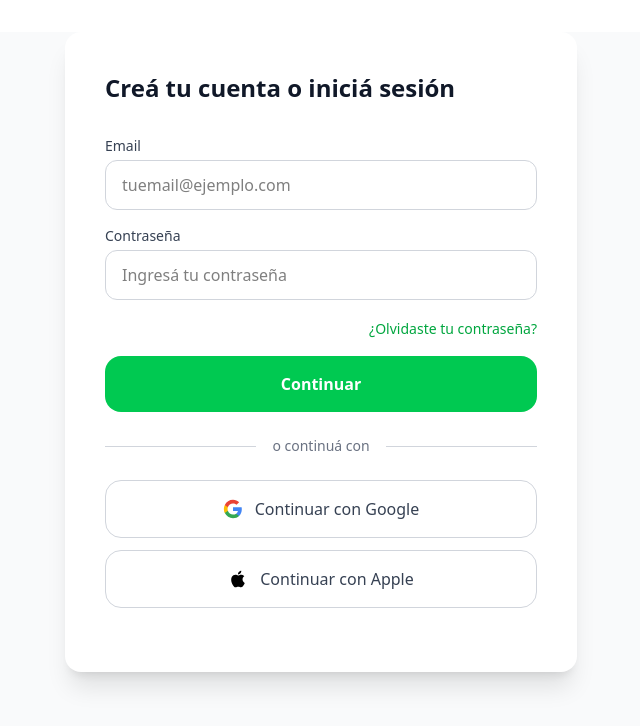
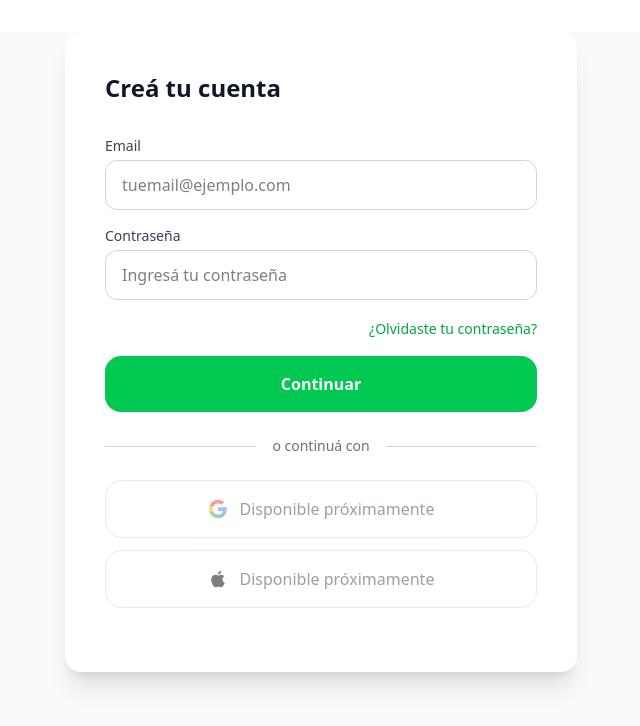
Before and after one commit to 0x00vb/parkmatch, a Next.js app: page /auth/signup in a window 1280 px wide. Shown: the top 726 px of the page, without its empty margins (319-959 px from the left). Built offline with nearby package versions, Linux system fonts and the light colour scheme.

Commit message:
Block OAUTH buttons

```diff
--- a/app/auth/signin/page.tsx
+++ b/app/auth/signin/page.tsx
@@ -131,8 +131,8 @@ export default function SigninPage() {
           {/* Social Login */}
           <div className="space-y-3 mb-8">
             <button
-              onClick={handleGoogleSignin}
-              className="w-full flex items-center justify-center gap-3 py-4 px-6 border border-gray-300 rounded-2xl hover:bg-gray-50 transition-colors"
+              disabled
+              className="w-full flex items-center justify-center gap-3 py-4 px-6 border border-gray-300 rounded-2xl opacity-50 cursor-not-allowed"
             >
               <svg className="w-5 h-5" viewBox="0 0 24 24">
                 <path
@@ -152,14 +152,14 @@ export default function SigninPage() {
                   d="M12 5.38c1.62 0 3.06.56 4.21 1.64l3.15-3.15C17.45 2.09 14.97 1 12 1 7.7 1 3.99 3.47 2.18 7.07l3.66 2.84c.87-2.6 3.3-4.53 6.16-4.53z"
                 />
               </svg>
-              <span className="font-medium text-gray-700">Continuar con Google</span>
+              <span className="font-medium text-gray-700">Disponible próximamente</span>
             </button>
 
-            <button className="w-full flex items-center justify-center gap-3 py-4 px-6 border border-gray-300 rounded-2xl hover:bg-gray-50 transition-colors">
+            <button disabled className="w-full flex items-center justify-center gap-3 py-4 px-6 border border-gray-300 rounded-2xl opacity-50 cursor-not-allowed">
               <svg className="w-5 h-5" viewBox="0 0 24 24" fill="currentColor">
                 <path d="M18.71 19.5c-.83 1.24-1.71 2.45-3.05 2.47-1.34.03-1.77-.79-3.29-.79-1.53 0-2 .77-3.27.82-1.31.05-2.3-1.32-3.14-2.53C4.25 17 2.94 12.45 4.7 9.39c.87-1.52 2.43-2.48 4.12-2.51 1.28-.02 2.5.87 3.29.87.78 0 2.26-1.07 3.81-.91.65.03 2.47.26 3.64 1.98-.09.06-2.17 1.28-2.15 3.81.03 3.02 2.65 4.03 2.68 4.04-.03.07-.42 1.44-1.38 2.83M13 3.5c.73-.83 1.94-1.46 2.94-1.5.13 1.17-.34 2.35-1.04 3.19-.69.85-1.83 1.51-2.95 1.42-.15-1.15.41-2.35 1.05-3.11z"/>
               </svg>
-              <span className="font-medium text-gray-700">Continuar con Apple</span>
+              <span className="font-medium text-gray-700">Disponible próximamente</span>
             </button>
           </div>
 
--- a/app/auth/signup/page.tsx
+++ b/app/auth/signup/page.tsx
@@ -70,7 +70,7 @@ export default function SignupPage() {
           {/* Header */}
           <div className="mb-8">
             <h1 className="text-2xl font-bold text-gray-900 mb-2">
-              Creá tu cuenta o iniciá sesión
+              Creá tu cuenta
             </h1>
           </div>
 
@@ -133,8 +133,8 @@ export default function SignupPage() {
           {/* Social Login */}
           <div className="space-y-3 mb-8">
             <button
-              onClick={handleGoogleSignup}
-              className="w-full flex items-center justify-center gap-3 py-4 px-6 border border-gray-300 rounded-2xl hover:bg-gray-50 transition-colors"
+              disabled
+              className="w-full flex items-center justify-center gap-3 py-4 px-6 border border-gray-300 rounded-2xl opacity-50 cursor-not-allowed"
             >
               <svg className="w-5 h-5" viewBox="0 0 24 24">
                 <path
@@ -154,14 +154,14 @@ export default function SignupPage() {
                   d="M12 5.38c1.62 0 3.06.56 4.21 1.64l3.15-3.15C17.45 2.09 14.97 1 12 1 7.7 1 3.99 3.47 2.18 7.07l3.66 2.84c.87-2.6 3.3-4.53 6.16-4.53z"
                 />
               </svg>
-              <span className="font-medium text-gray-700">Continuar con Google</span>
+              <span className="font-medium text-gray-700">Disponible próximamente</span>
             </button>
 
-            <button className="w-full flex items-center justify-center gap-3 py-4 px-6 border border-gray-300 rounded-2xl transition-colors disabled">
+            <button disabled className="w-full flex items-center justify-center gap-3 py-4 px-6 border border-gray-300 rounded-2xl opacity-50 cursor-not-allowed">
               <svg className="w-5 h-5" viewBox="0 0 24 24" fill="currentColor">
                 <path d="M18.71 19.5c-.83 1.24-1.71 2.45-3.05 2.47-1.34.03-1.77-.79-3.29-.79-1.53 0-2 .77-3.27.82-1.31.05-2.3-1.32-3.14-2.53C4.25 17 2.94 12.45 4.7 9.39c.87-1.52 2.43-2.48 4.12-2.51 1.28-.02 2.5.87 3.29.87.78 0 2.26-1.07 3.81-.91.65.03 2.47.26 3.64 1.98-.09.06-2.17 1.28-2.15 3.81.03 3.02 2.65 4.03 2.68 4.04-.03.07-.42 1.44-1.38 2.83M13 3.5c.73-.83 1.94-1.46 2.94-1.5.13 1.17-.34 2.35-1.04 3.19-.69.85-1.83 1.51-2.95 1.42-.15-1.15.41-2.35 1.05-3.11z"/>
               </svg>
-              <span className="font-medium text-gray-700">Continuar con Apple</span>
+              <span className="font-medium text-gray-700">Disponible próximamente</span>
             </button>
           </div>
         </div>
```
